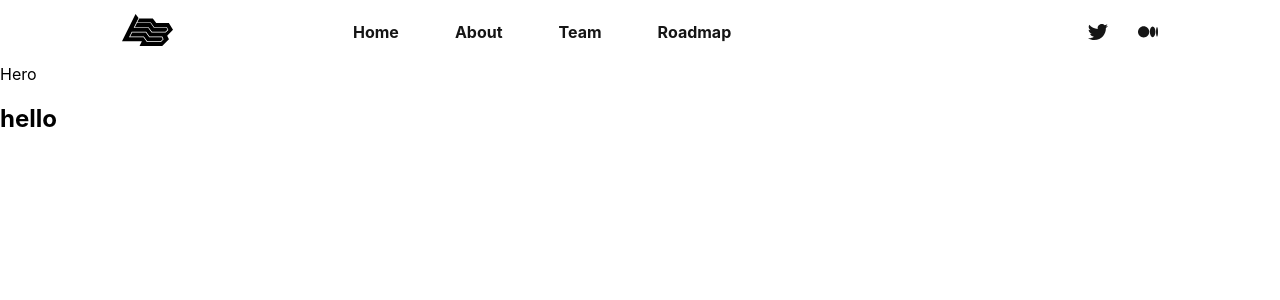
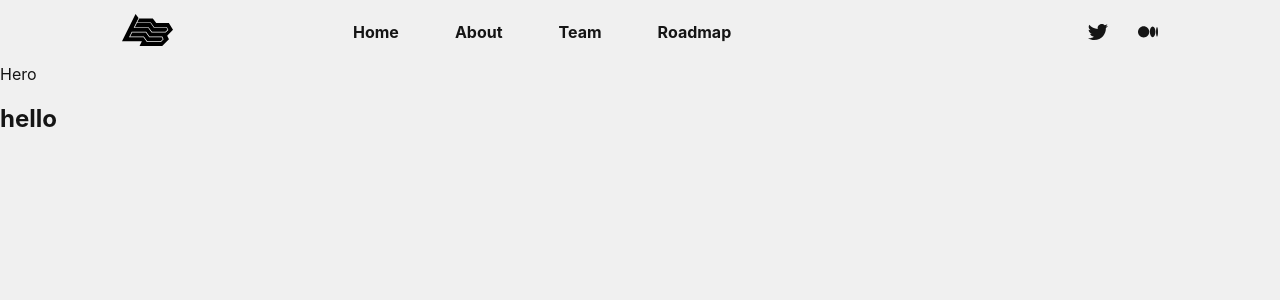
Before and after one commit to BeatBot-NFT/beatbot.ai, a Next.js app: page / in a window 1280 px wide. Shown: the top 300 px of the page. Built offline with nearby package versions, Linux system fonts and the light colour scheme.

Commit message:
Set background color

```diff
--- a/styles/globals.css
+++ b/styles/globals.css
@@ -4,6 +4,8 @@ body {
   margin: 0;
   font-family: -apple-system, BlinkMacSystemFont, Segoe UI, Roboto, Oxygen,
     Ubuntu, Cantarell, Fira Sans, Droid Sans, Helvetica Neue, sans-serif;
+    background: #F0F0F0;
+    color: #151515;
 }
 
 * {
```
